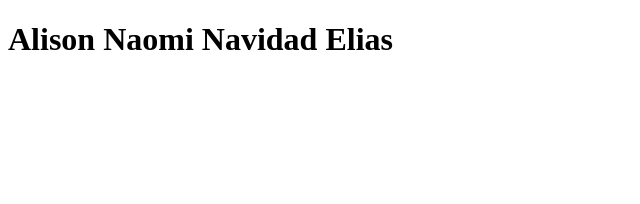
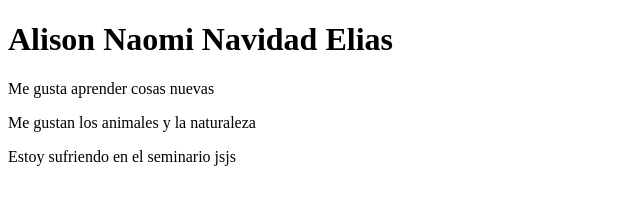
Before and after one commit to naominavidad/Seminario-Git-Github, a plain HTML site: page index.html in a window 1280 px wide. Shown: the whole page, without its empty margins (0-640 px from the left). Drawn offline with Linux system fonts and the light colour scheme.

Commit message:
Agregue informacion sobre mi

```diff
--- a/index.html
+++ b/index.html
@@ -8,5 +8,8 @@
 </head>
 <body>
     <h1>Alison Naomi Navidad Elias</h1>
+    <p>Me gusta aprender cosas nuevas</p>
+    <p>Me gustan los animales y la naturaleza</p>
+    <p>Estoy sufriendo en el seminario jsjs</p>
 </body>
 </html>
```
